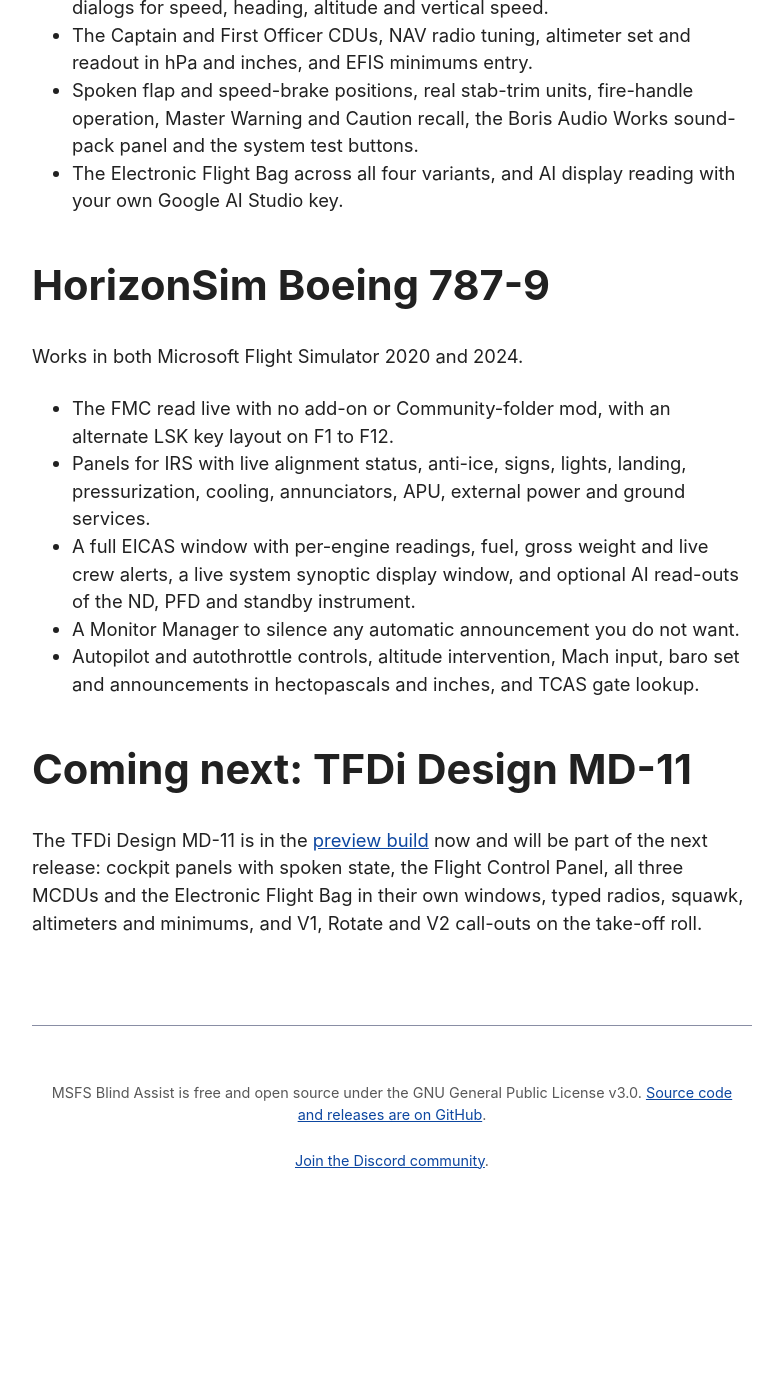
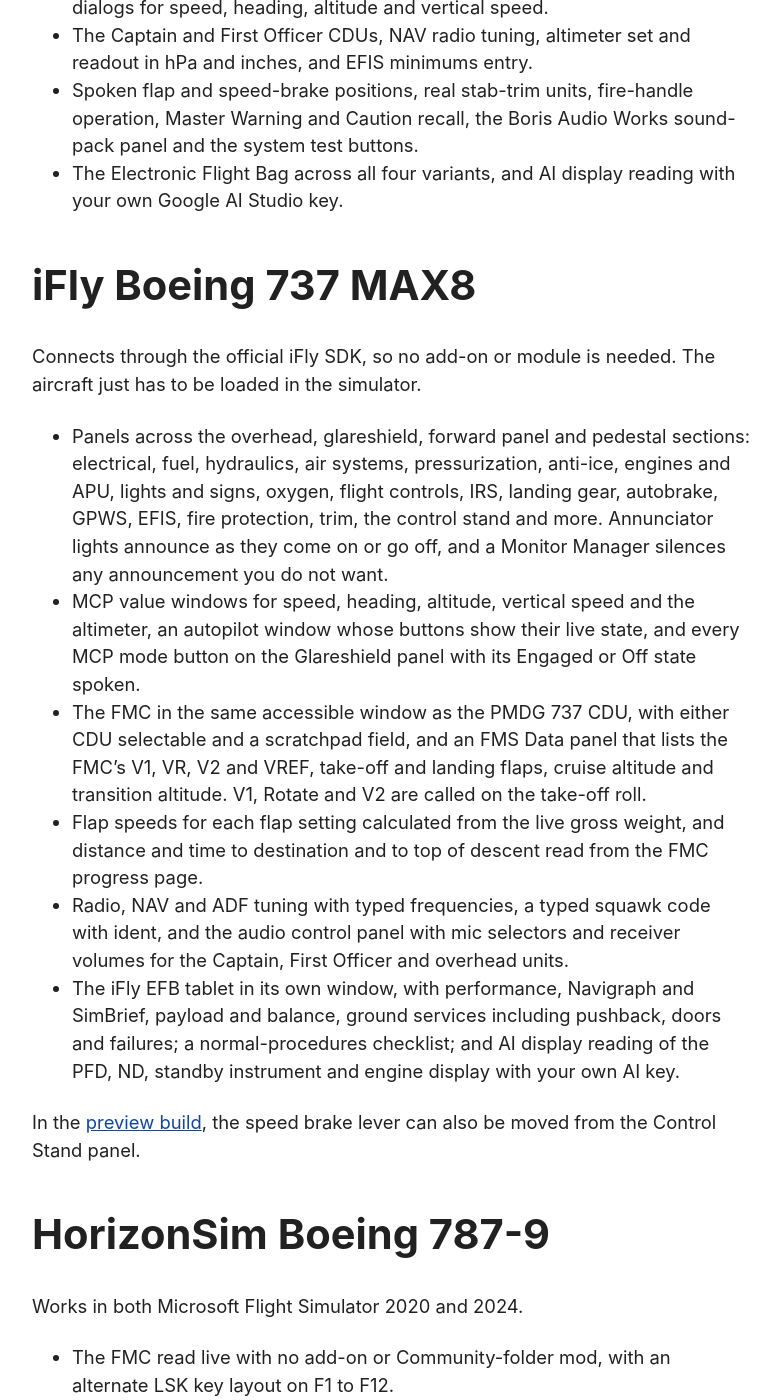
Before and after one commit to oasis1701/msfs-blind-assist-site, a Jekyll site: the page built from aircraft.md, in a window 1280 px wide and 1400 px high, scrolled down 2770 px. Shown: the whole window, without its empty margins (248-1028 px from the left). Built offline with Jekyll 4.4.1, drawn with Linux system fonts in a browser that asks for light colours; before the commit the page ends 3989 px from its top, so only the background shows below that.

Commit message:
Add the iFly 737 MAX8 to the aircraft, home and download pages
The app has supported the iFly 737 MAX8 since v8.0.0, but the site never
listed it. Its section is written from the hotkey guide that ships with
the release, with the preview-only speed brake lever marked as such.

Co-Authored-By: Claude Fable 5.1 <noreply@anthropic.com>

```diff
--- a/aircraft.md
+++ b/aircraft.md
@@ -51,6 +51,19 @@ Covers the 737-600, -700, -800 and -900.
 - Spoken flap and speed-brake positions, real stab-trim units, fire-handle operation, Master Warning and Caution recall, the Boris Audio Works sound-pack panel and the system test buttons.
 - The Electronic Flight Bag across all four variants, and AI display reading with your own Google AI Studio key.
 
+## iFly Boeing 737 MAX8
+
+Connects through the official iFly SDK, so no add-on or module is needed. The aircraft just has to be loaded in the simulator.
+
+- Panels across the overhead, glareshield, forward panel and pedestal sections: electrical, fuel, hydraulics, air systems, pressurization, anti-ice, engines and APU, lights and signs, oxygen, flight controls, IRS, landing gear, autobrake, GPWS, EFIS, fire protection, trim, the control stand and more. Annunciator lights announce as they come on or go off, and a Monitor Manager silences any announcement you do not want.
+- MCP value windows for speed, heading, altitude, vertical speed and the altimeter, an autopilot window whose buttons show their live state, and every MCP mode button on the Glareshield panel with its Engaged or Off state spoken.
+- The FMC in the same accessible window as the PMDG 737 CDU, with either CDU selectable and a scratchpad field, and an FMS Data panel that lists the FMC's V1, VR, V2 and VREF, take-off and landing flaps, cruise altitude and transition altitude. V1, Rotate and V2 are called on the take-off roll.
+- Flap speeds for each flap setting calculated from the live gross weight, and distance and time to destination and to top of descent read from the FMC progress page.
+- Radio, NAV and ADF tuning with typed frequencies, a typed squawk code with ident, and the audio control panel with mic selectors and receiver volumes for the Captain, First Officer and overhead units.
+- The iFly EFB tablet in its own window, with performance, Navigraph and SimBrief, payload and balance, ground services including pushback, doors and failures; a normal-procedures checklist; and AI display reading of the PFD, ND, standby instrument and engine display with your own AI key.
+
+In the [preview build]({{ '/download/' | relative_url }}#preview-build), the speed brake lever can also be moved from the Control Stand panel.
+
 ## HorizonSim Boeing 787-9
 
 Works in both Microsoft Flight Simulator 2020 and 2024.
```
Also changed, not shown: download.md (+1 -1 lines), index.md (+1 -1 lines).
